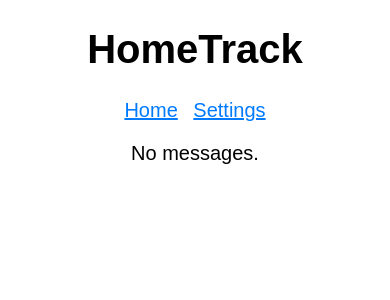
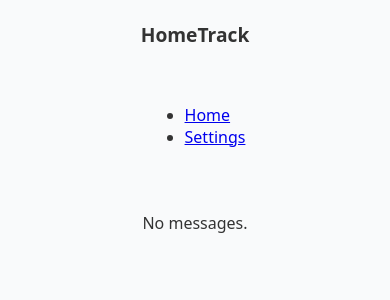
Before and after one commit to Sharkra/HomeTrackMainServer, a Python web app: template HomeTrackWebServer/application/templates/base.html in a window 390 px wide. Shown: the top 300 px of the page. Run offline with Jinja, Linux system fonts and the light colour scheme; the template is opened without the code that fills it, so the values that code supplies are empty.

Commit message:
make UI Responsive for mobile

```diff
--- a/HomeTrackWebServer/application/static/styles.css
+++ b/HomeTrackWebServer/application/static/styles.css
@@ -1,34 +1,118 @@
-* {
+:root {
+      --primary: #2563eb;
+      --primary-hover: #1e40af;
+      --gray: #6b7280;
+      --bg: #f9fafb;
+    }
+
+    body {
+      font-family: system-ui, sans-serif;
+      background: var(--bg);
+      color: #333;
+      display: flex;
+      flex-direction: column;
+      align-items: center;
+      padding: 1rem;
+      gap: 2rem;
+      margin: 0;
+    }
+
+    h1 {
+      margin-bottom: 0.5rem;
+      text-align: center;
+      font-size: clamp(1.25rem, 2vw, 1.75rem);
+    }
+
+    .chart-container {
+      display: flex;
+      gap: 2rem;
+      flex-wrap: wrap;
+      justify-content: center;
+      width: 100%;
+      max-width: 1300px;
+    }
+
+    .chart-box {
+      display: flex;
+      flex-direction: column;
+      align-items: center;
+      background: #fff;
+      border-radius: 8px;
+      box-shadow: 0 2px 6px rgba(0, 0, 0, 0.1);
+      padding: 1rem;
+      width: 100%;
+      max-width: 600px;
       box-sizing: border-box;
     }
 
-body {
-  font-family: sans-serif;
-  font-size: 20px;
-  margin: 0 auto;
-  text-align: center;
+    canvas {
+      width: 100% !important;
+      height: auto !important;
+      aspect-ratio: 16 / 9;
     }
 
-a,
-a:visited {
-  color: #007bff;
+    .button-group {
+      display: flex;
+      gap: 0.75rem;
+      margin-top: 1rem;
+      flex-wrap: wrap;
+      justify-content: center;
     }
 
-a:hover {
-  color: #0056b3;
+    button {
+      padding: 0.6rem 1rem;
+      font-size: 0.95rem;
+      background-color: var(--primary);
+      color: white;
+      border: none;
+      border-radius: 6px;
+      cursor: pointer;
+      transition: background 0.3s, opacity 0.3s;
+      flex: 1 1 45%;
+      min-width: 120px;
+      max-width: 200px;
     }
 
-nav ul {
-  list-style-type: none;
-  padding: 0;
+    button:hover {
+      background-color: var(--primary-hover);
     }
 
-nav ul li {
-  display: inline;
-  margin: 0 5px;
+    button.hidden {
+      background-color: var(--gray);
+      opacity: 0.7;
     }
 
-main {
-  width: 80%;
-  margin: 0 auto;
+    /* Responsive Adjustments */
+    @media (max-width: 768px) {
+      .chart-container {
+        flex-direction: column;
+        gap: 1.5rem;
+        align-items: center;
       }
+
+      .chart-box {
+        width: 100%;
+        max-width: 95%;
+      }
+
+      button {
+        font-size: 0.9rem;
+        padding: 0.5rem 0.8rem;
+      }
+    }
+
+    @media (max-width: 480px) {
+      body {
+        padding: 0.5rem;
+      }
+
+      h1 {
+        font-size: 1.2rem;
+      }
+
+      button {
+        font-size: 0.85rem;
+        padding: 0.45rem 0.7rem;
+        flex: 1 1 100%;
+      }
+    }
--- a/HomeTrackWebServer/application/templates/base.html
+++ b/HomeTrackWebServer/application/templates/base.html
@@ -2,6 +2,8 @@
 <html lang="en">
 <head>
   <title>HomeTrack - {% block title %}{% endblock title %}</title>
+  <meta charset="UTF-8" />
+  <meta name="viewport" content="width=device-width, initial-scale=1.0" />
   <link rel="stylesheet" href="{{ url_for('static', filename='styles.css') }}">
 </head>
 <body>
```
Lines whose indentation alone changed are shown as unchanged.
